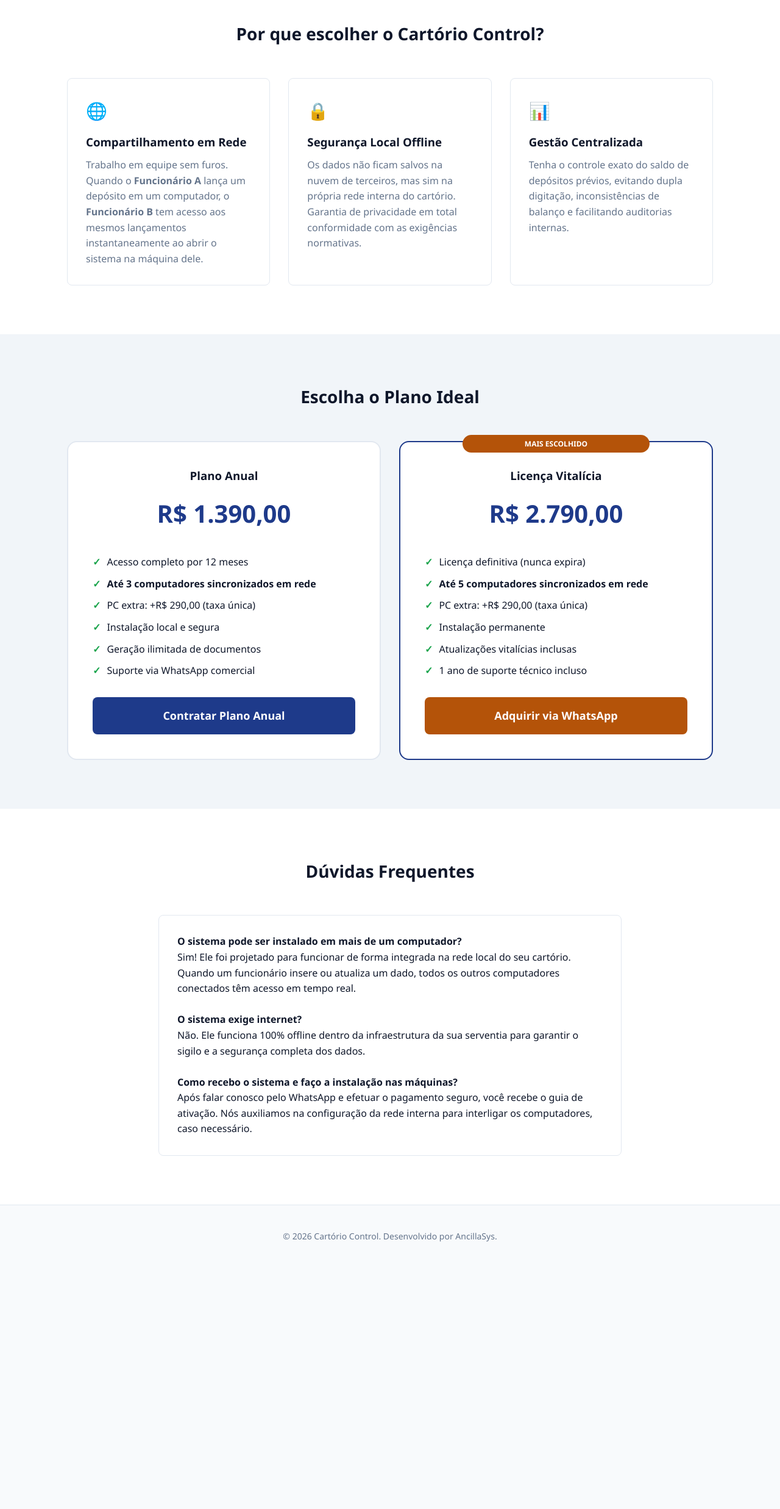
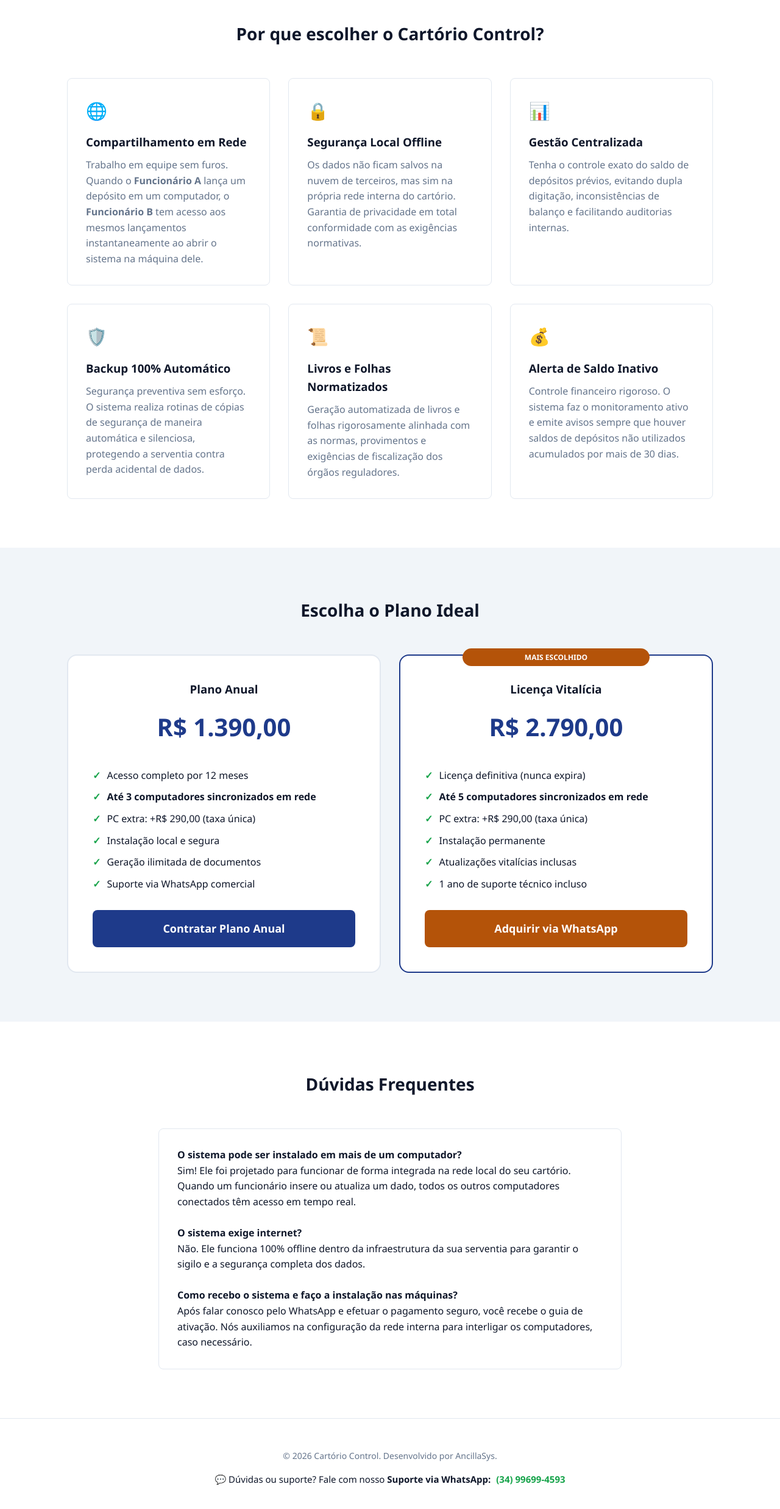
Before and after one commit to ancillasys/ancillasys, a plain HTML site: page index.html in a window 1280 px wide. Shown: the part 654-3128 px from the top of the page at 61% size. Before the commit the page ends 2732 px from the top, so only its background shows below. Drawn offline with Linux system fonts and the light colour scheme; no server answers.

Commit message:
Update index.html

```diff
--- a/index.html
+++ b/index.html
@@ -59,7 +59,10 @@
         .price-features-list li::before { content: "✓"; color: #16a34a; font-weight: bold; margin-right: 10px; }
 
         /* Footer */
-        footer { padding: 40px 0; text-align: center; border-top: 1px solid #e2e8f0; color: var(--text-muted); font-size: 14px; }
+        footer { padding: 50px 0; text-align: center; border-top: 1px solid #e2e8f0; color: var(--text-muted); font-size: 14px; background-color: var(--white); }
+        .footer-support { margin-top: 15px; font-size: 15px; color: var(--dark); }
+        .btn-whatsapp-footer { color: #16a34a; font-weight: bold; text-decoration: none; margin-left: 5px; transition: opacity 0.2s; }
+        .btn-whatsapp-footer:hover { opacity: 0.8; }
     </style>
 </head>
 <body>
@@ -108,6 +111,21 @@
                         <h3>Gestão Centralizada</h3>
                         <p style="color: var(--text-muted); margin-top: 10px;">Tenha o controle exato do saldo de depósitos prévios, evitando dupla digitação, inconsistências de balanço e facilitando auditorias internas.</p>
                     </div>
+                    <div class="card">
+                        <div style="font-size: 28px; margin-bottom: 15px;">🛡️</div>
+                        <h3>Backup 100% Automático</h3>
+                        <p style="color: var(--text-muted); margin-top: 10px;">Segurança preventiva sem esforço. O sistema realiza rotinas de cópias de segurança de maneira automática e silenciosa, protegendo a serventia contra perda acidental de dados.</p>
+                    </div>
+                    <div class="card">
+                        <div style="font-size: 28px; margin-bottom: 15px;">📜</div>
+                        <h3>Livros e Folhas Normatizados</h3>
+                        <p style="color: var(--text-muted); margin-top: 10px;">Geração automatizada de livros e folhas rigorosamente alinhada com as normas, provimentos e exigências de fiscalização dos órgãos reguladores.</p>
+                    </div>
+                    <div class="card">
+                        <div style="font-size: 28px; margin-bottom: 15px;">💰</div>
+                        <h3>Alerta de Saldo Inativo</h3>
+                        <p style="color: var(--text-muted); margin-top: 10px;">Controle financeiro rigoroso. O sistema faz o monitoramento ativo e emite avisos sempre que houver saldos de depósitos não utilizados acumulados por mais de 30 dias.</p>
+                    </div>
                 </div>
             </div>
         </section>
@@ -128,7 +146,7 @@
                             <li>Geração ilimitada de documentos</li>
                             <li>Suporte via WhatsApp comercial</li>
                         </ul>
-                        <a href="https://wa.me/034996994593?text=Olá!+Gostaria+de+adquirir+o+Plano+Anual+do+Cartório+Control." class="btn-download" target="_blank">Contratar Plano Anual</a>
+                        <a href="https://wa.me/5534996994593?text=Olá!+Gostaria+de+adquirir+o+Plano+Anual+do+Cartório+Control." class="btn-download" target="_blank">Contratar Plano Anual</a>
                     </div>
 
                     <div class="price-card featured">
@@ -143,7 +161,7 @@
                             <li>Atualizações vitalícias inclusas</li>
                             <li>1 ano de suporte técnico incluso</li>
                         </ul>
-                        <a href="https://wa.me/034996994593?text=Olá!+Gostaria+de+adquirir+a+Licença+Vitalícia+do+Cartório+Control." class="btn-download" style="background-color: var(--accent);" target="_blank">Adquirir via WhatsApp</a>
+                        <a href="https://wa.me/5534996994593?text=Olá!+Gostaria+de+adquirir+a+Licença+Vitalícia+do+Cartório+Control." class="btn-download" style="background-color: var(--accent);" target="_blank">Adquirir via WhatsApp</a>
                     </div>
                 </div>
             </div>
@@ -166,6 +184,12 @@
     <footer>
         <div class="container">
             <p>&copy; 2026 Cartório Control. Desenvolvido por AncillaSys.</p>
+            <p class="footer-support">
+                💬 Dúvidas ou suporte? Fale com nosso <strong>Suporte via WhatsApp:</strong>
+                <a href="https://wa.me/5534996994593?text=Olá!+Preciso+de+suporte+técnico+com+o+sistema+Cartório+Control." target="_blank" class="btn-whatsapp-footer">
+                    (34) 99699-4593
+                </a>
+            </p>
         </div>
     </footer>
 
```
